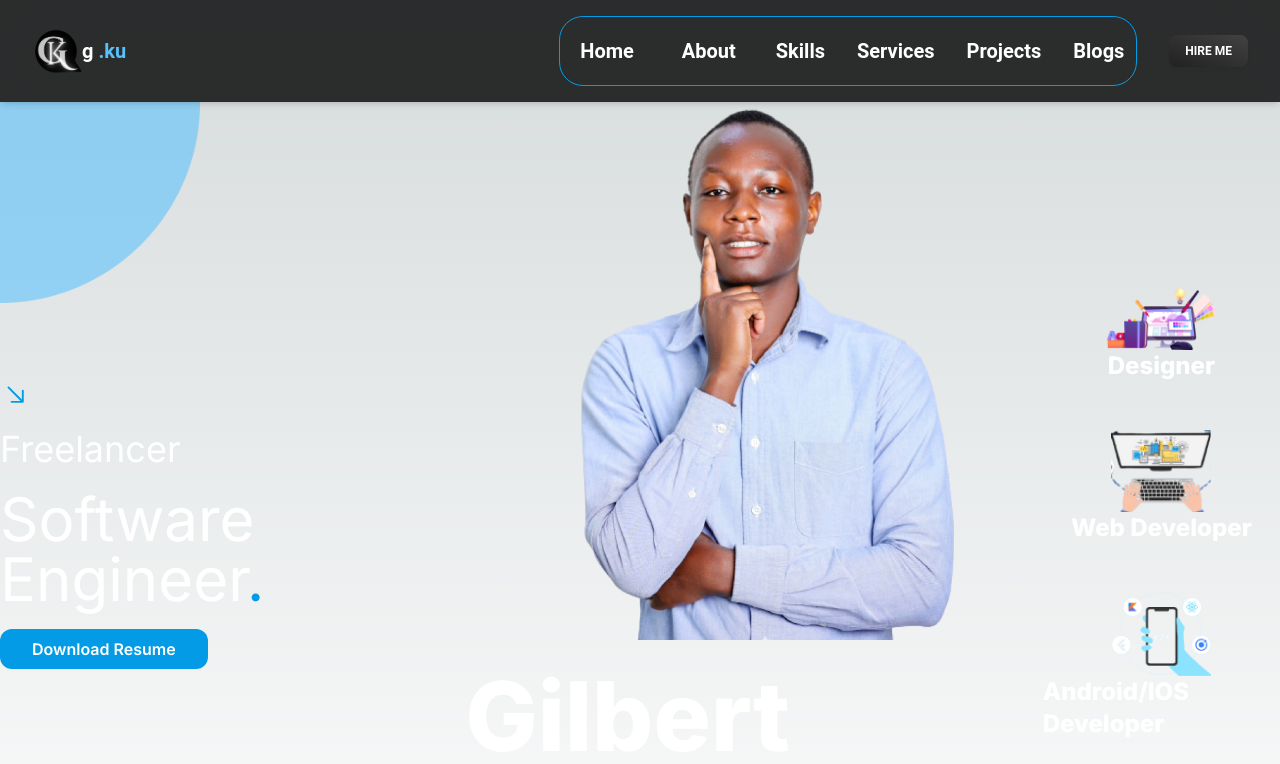
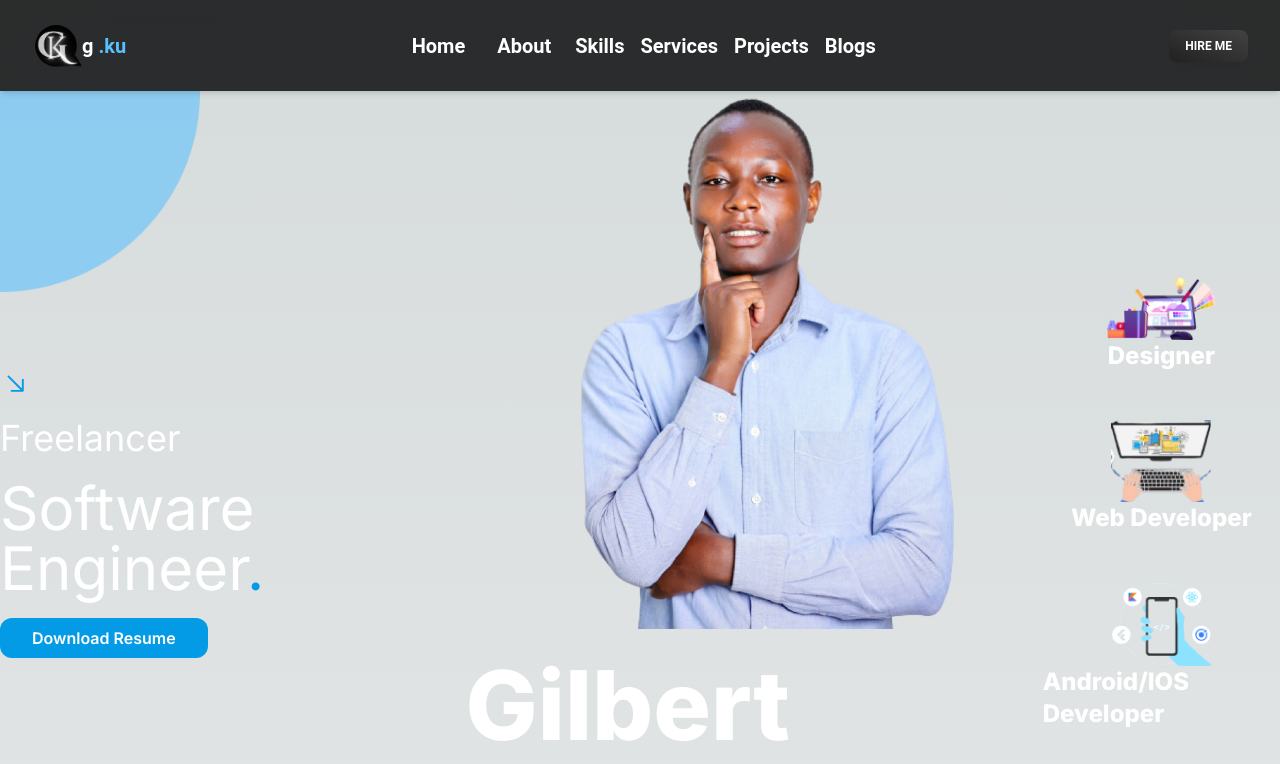
Before and after one commit to gilbert-ku/g.ku, a Next.js app: page / in a window 1280 px wide. Shown: the top 764 px of the page. Built offline with nearby package versions, Linux system fonts and the light colour scheme; no server answers.

Commit message:
update and navbar to home page 2

```diff
--- a/app/page.jsx
+++ b/app/page.jsx
@@ -6,7 +6,6 @@ const Skills = dynamic(() => import("@/components/skills/Skills"));
 const ServicesOffered = dynamic(() => import("@/components/servicesOffered/Services"));
 const Projects = dynamic(() => import("@/components/projects/Projects"));
 const ContactMe = dynamic(() => import("@/components/contact/ContactMe"));
-const Footer = dynamic(() => import("@/components/footer/Footer"));
 
 
 
@@ -15,12 +14,12 @@ const Home= () => {
 
     <>
       <HomePage />
-      {/* <About />
+      <About />
       <Skills />
       <ServicesOffered />
       <Projects />
       <ContactMe />
-      <Footer /> */}
+
     </>
   );
 }
--- a/components/NavBar.jsx
+++ b/components/NavBar.jsx
@@ -26,7 +26,7 @@ import {
   }, []);
 
   const navList = (
-    <ul className="mt-2 mb-4 flex flex-col gap-2 lg:mb-0 lg:mt-0 lg:flex-row lg:items-center lg:gap-6 border border-light-blue-600 p-2 rounded-3xl">
+    <ul className="mt-2 mb-4 flex flex-col gap-2 lg:mb-0 lg:mt-0 lg:flex-row lg:items-center ">
       <Typography
         as="li"
         variant="small"
@@ -134,31 +134,11 @@ import {
             <span className="my-auto text-xl font-bold">g <span style={{color: "#57C1FD"}}>.ku</span></span>
             {/* Material Tailwind */}
           </Typography>
-          <div className="flex items-center gap-4">
+          <div className="flex items-center justify-center gap-4">
             <div className="mr-4 hidden lg:block">{navList}</div>
             <div className="flex items-center gap-x-1">
-              {/* <Button
-                variant="text"
-                size="sm"
-                className="hidden lg:inline-block"
-              >
-                <span>Log In</span>
-              </Button> */}
-              <ScrollLink
-              to="Contacts"
-              spy={true}
-              smooth={true}
-              offset={50}
-              duration={500}
-              >
-                <Button
-                  variant="gradient"
-                  size="sm"
-                  className="hidden lg:inline-block"
-                >
-                  <span>Hire Me</span>
-                </Button>
-              </ScrollLink>
+
+
 
             </div>
             <IconButton
@@ -199,6 +179,22 @@ import {
               )}
             </IconButton>
           </div>
+
+          <ScrollLink
+              to="Contacts"
+              spy={true}
+              smooth={true}
+              offset={50}
+              duration={500}
+              >
+                <Button
+                  variant="gradient"
+                  size="sm"
+                  className="hidden lg:inline-block"
+                >
+                  <span>Hire Me</span>
+                </Button>
+              </ScrollLink>
         </div>
 
 
--- a/components/home/HomePage.jsx
+++ b/components/home/HomePage.jsx
@@ -29,7 +29,7 @@ const HomePage = () => {
 
 
       {/* freelancer */}
-      <div className=" lg:flex justify-around items-center ">
+      <div className=" lg:flex justify-around items-center">
         <div className='text-white flex flex-col items-center justify-center md:block'>
           <GoArrowDownRight className="text-3xl my-5 text-light-blue-600 font-semibold"/>
           <h1 className="text-2xl md:text-4xl mb-5">Freelancer</h1>
```
